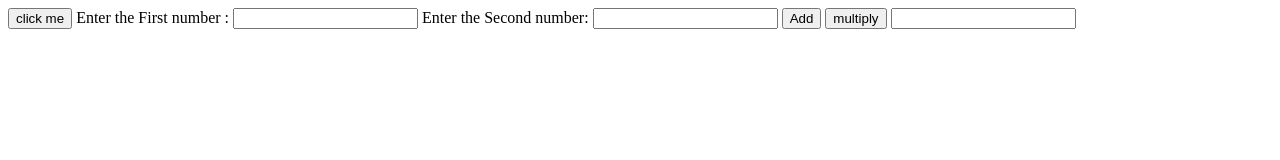
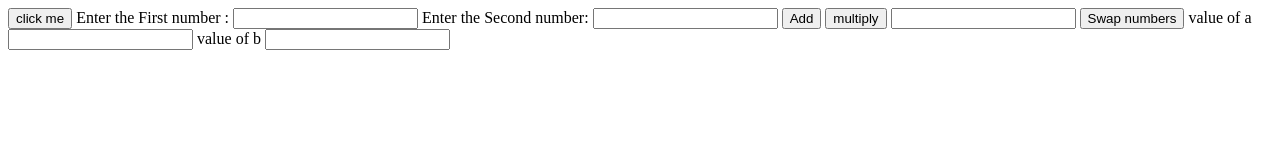
Before and after one commit to Dk1446/jsbasic, a plain HTML site: page index.html in a window 1280 px wide. Drawn offline with nearby package versions, Linux system fonts and the light colour scheme.

Commit message:
swap numbers

```diff
--- a/index.html
+++ b/index.html
@@ -8,12 +8,24 @@
 
 <body>
 
+    <!-- 1. click me button that opens a alert dialog box in browser -->
     <button onclick="hello()"> click me</button>
+
+    <!-- 2. adds and multiply two numbers -->
     Enter the First number : <input id="first">
     Enter the Second number: <input id="second">
     <button onclick="add()">Add</button>
     <button onclick="multiply()">multiply</button>
     <input id="answer">
+
+
+    <!-- 3.Swap two numbers -->
+
+    <button onclick="swap()">Swap numbers</button>
+
+value of a <input id="answer1">
+value of b <input id="answer2">
+
 </body>
 
 </html>
--- a/output.js
+++ b/output.js
@@ -19,3 +19,16 @@ function multiply(){
 function hello(){
     alert("Hello World");
 }
+
+function swap(){
+    var a,b,c;
+    a=Number(document.getElementById("first").value);
+    b=Number(document.getElementById("second").value);
+
+    c=a;
+    a=b;
+    b=c;
+    document.getElementById("answer1").value=a;
+    document.getElementById("answer2").value=b;
+
+}
```
